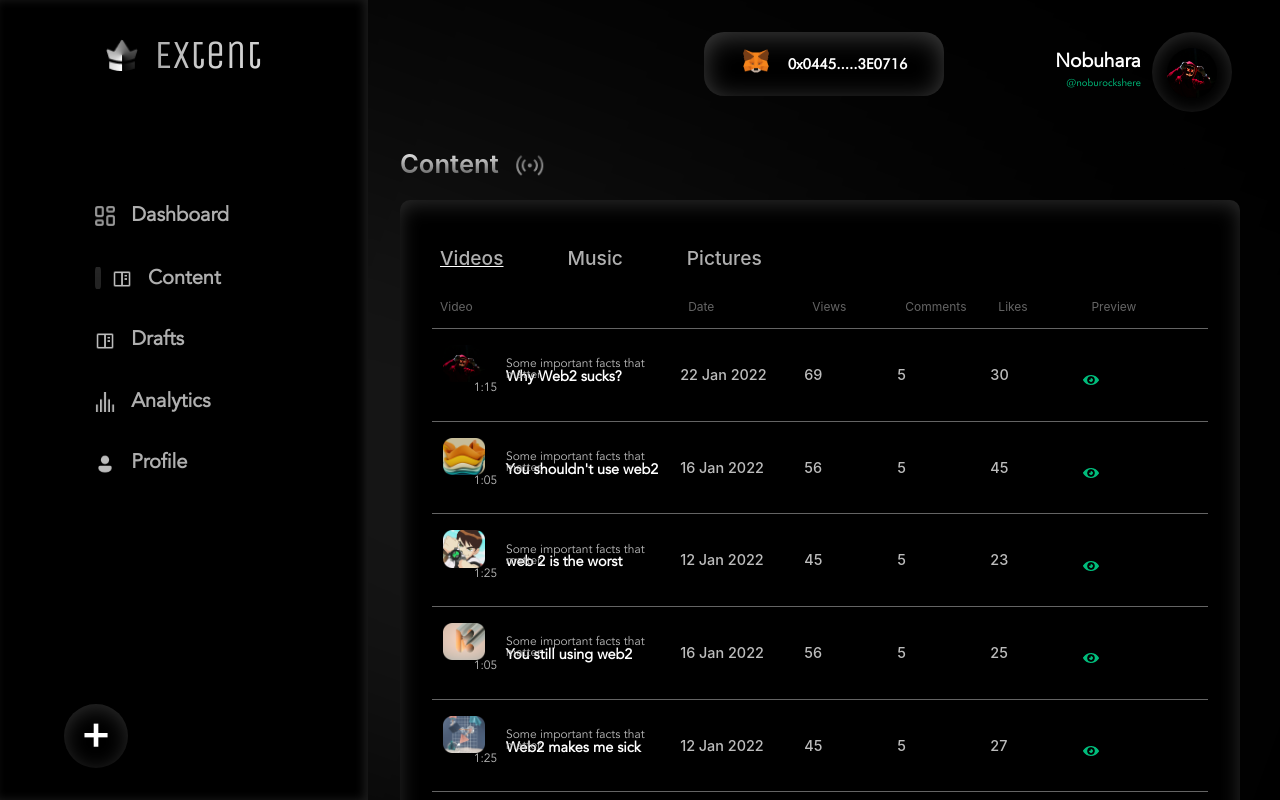
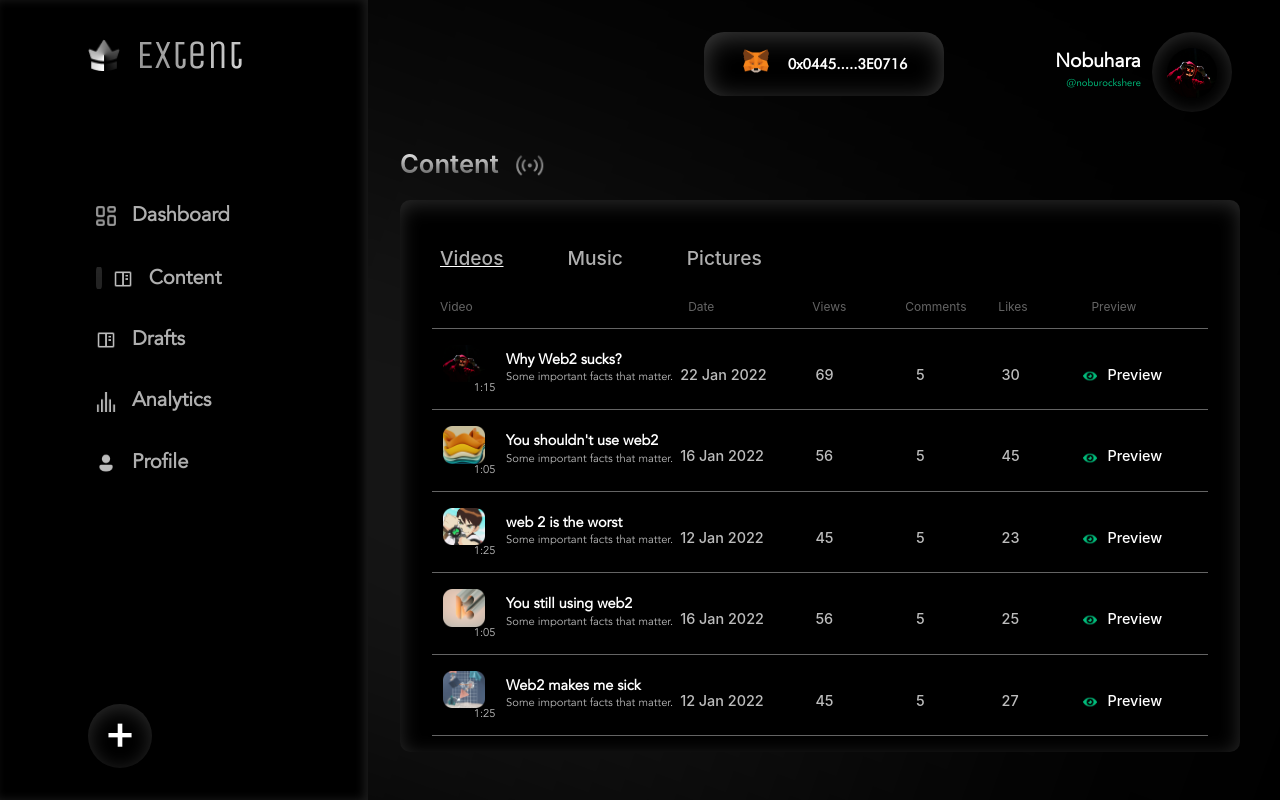
Before and after one commit to Extent-Org/Extent-Frontend, a React (Create React App) app: page /creator/content in a window 1280 px wide. Shown: the top 800 px of the page. Built offline with nearby package versions, Linux system fonts and the light colour scheme.

Commit message:
fixed issues

```diff
--- a/src/components/CreatorPage/Main/MainComponents/Table.scss
+++ b/src/components/CreatorPage/Main/MainComponents/Table.scss
@@ -4,6 +4,7 @@
   padding: 3rem 2rem 1rem 2rem;
   margin: 1rem 0rem 0rem 0rem;
   width: 99%;
+  max-height: 69vh;
   background: #000000;
   border-radius: 10px;
   box-shadow: inset 0px 4px 20px rgba(170, 170, 170, 0.25);
@@ -66,14 +67,16 @@
         padding: 0rem 0.7rem;
       }
       &-info {
-        font-size: 0.9rem;
+        font-size: 90%;
+        transform: translateY(35%);
         font-weight: 700;
-        position: relative;
-        top: 1.5rem;
+        white-space: nowrap;
+        overflow: hidden;
+        text-overflow: ellipsis;
       }
       &-description,
       &-length {
-        font-size: 0.75rem;
+        font-size: 70%;
         line-height: 0.7rem;
         color: #bcbcbc;
       }
@@ -82,34 +85,62 @@
         right: -72%;
       }
       &-description {
-        position: relative;
-        top: -1.5rem;
+        transform: translateY(-160%);
+        white-space: nowrap;
+        overflow: hidden;
+        text-overflow: ellipsis;
       }
     }
-    &-date,
     &-view,
-    &-comment,
-    &-like,
+    &-like {
+      margin: 1.5rem 0px 0px 12%;
+      font-size: 0.9rem;
+      font-weight: 500;
+      line-height: 0.7rem;
+      color: #bcbcbc;
+    }
+    &-date {
+      margin-top: 1.5rem;
+      font-size: 0.9rem;
+      font-weight: 500;
+      line-height: 0.7rem;
+      color: #bcbcbc;
+    }
+    &-comment {
+      margin: 1.5rem 0px 0px 20%;
+      font-size: 0.9rem;
+      font-weight: 500;
+      line-height: 0.7rem;
+      color: #bcbcbc;
+    }
     &-preview {
       margin-top: 1.5rem;
       font-size: 0.9rem;
       font-weight: 500;
       line-height: 0.7rem;
-      color: #bcbcbc;
       & img {
-        width: 1rem;
-        position: relative;
-        top: 0.2rem;
+        width: 1.5rem;
+        padding-right: 10px;
       }
     }
   }
 }
 
-.horizontal-line{
+.horizontal-line {
   width: 94%vw;
   height: 1px;
   background-color: #646464;
 }
+
+@media (max-width: 1450px) {
+        .Table__content-thumbnail-info {
+          transform: translateY(20%);
+          padding-bottom: 10px;
+        }
+        .Table__content-thumbnail-description{
+          transform: translateY(-100%);
+        }
+      }
 
 ::-webkit-scrollbar {
   width: 5px;
--- a/src/components/CreatorPage/Main/MainComponents/Table.tsx
+++ b/src/components/CreatorPage/Main/MainComponents/Table.tsx
@@ -38,7 +38,7 @@ const Table = () => {
 
         {data.map((item, index) => {
           return (
-            <>
+            <div key={index}>
               <div className="horizontal-line"></div>
               <div className="Table__content" key={index}>
                 <div className="Table__content-thumbnail">
@@ -62,10 +62,11 @@ const Table = () => {
                 <div className="Table__content-comment">{item.comments}</div>
                 <div className="Table__content-like">{item.likes}</div>
                 <div className="Table__content-preview">
-                  <img src="/assets/images/preview.png" alt="preview"></img>
+                  <img src="/assets/images/preview.png" alt="preview"/>
+                  Preview
                 </div>
               </div>
-            </>
+            </div>
           );
         })}
       </>
--- a/src/components/CreatorPage/Sidebar/SidebarComponents/Logo.scss
+++ b/src/components/CreatorPage/Sidebar/SidebarComponents/Logo.scss
@@ -1,7 +1,8 @@
 @import url("https://fonts.googleapis.com/css2?family=Unica+One&display=swap");
 
 .logo {
-  width: 100%;
+  text-align: left;
+  margin-left: 3.5rem;
   background: conic-gradient(
     from 167.73deg at 46.1% 81.34%,
     #ffffff 0deg,
--- a/src/components/CreatorPage/Sidebar/SidebarComponents/Menu.scss
+++ b/src/components/CreatorPage/Sidebar/SidebarComponents/Menu.scss
@@ -4,7 +4,7 @@
   &__ul {
     list-style-type: none;
     text-align: left;
-    margin: 20% 0% 20% 15%;
+    margin: 20% 0% 20% 3.5rem;
     &-li {
       font-size: 1.25rem;
       font-family: "AvenirBook";
--- a/src/components/CreatorPage/Sidebar/SidebarComponents/Menu.tsx
+++ b/src/components/CreatorPage/Sidebar/SidebarComponents/Menu.tsx
@@ -17,12 +17,14 @@ const Menu = () => {
   ];
 
   const currentPath = window.location.pathname.split("/")[2];
+  console.log(currentPath);
+
   const [isSelected, setIsSelected] = useState<boolean[]>([
-    currentPath == "dashboard",
-    currentPath == "content",
-    currentPath == "draft",
-    currentPath == "analytics",
-    currentPath == "profile",
+    currentPath === "dashboard" || currentPath === undefined,
+    currentPath === "content",
+    currentPath === "draft",
+    currentPath === "analytics",
+    currentPath === "profile",
   ]);
   return (
     <div className="Menu">
--- a/src/components/CreatorPage/Sidebar/SidebarComponents/SideButton.scss
+++ b/src/components/CreatorPage/Sidebar/SidebarComponents/SideButton.scss
@@ -1,7 +1,7 @@
 .SideButton {
   position: absolute;
   bottom: 5rem;
-  left: 2rem;
+  left: 3.5rem;
   &__button {
     z-index: 2;
     position: absolute;
```
